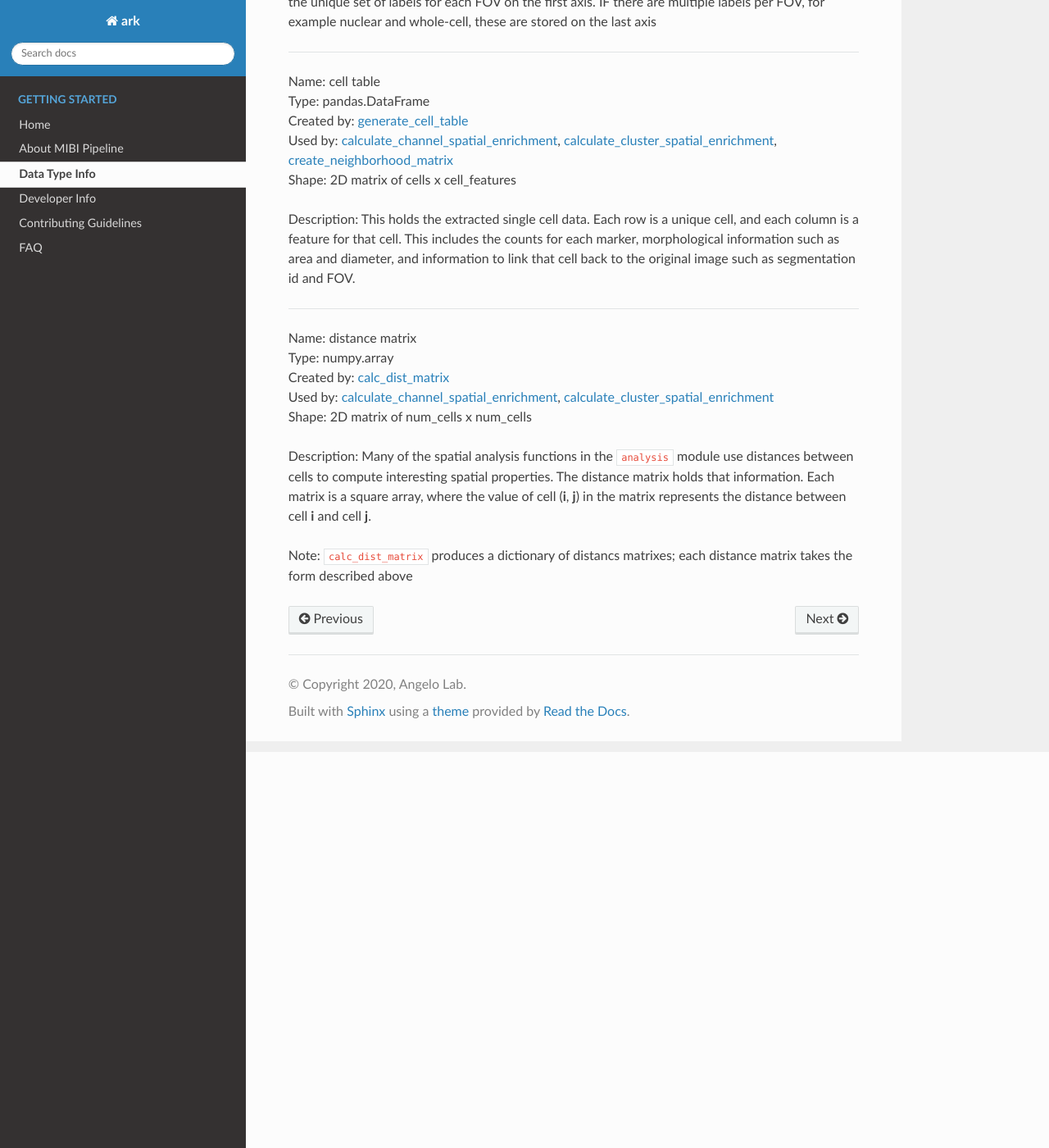
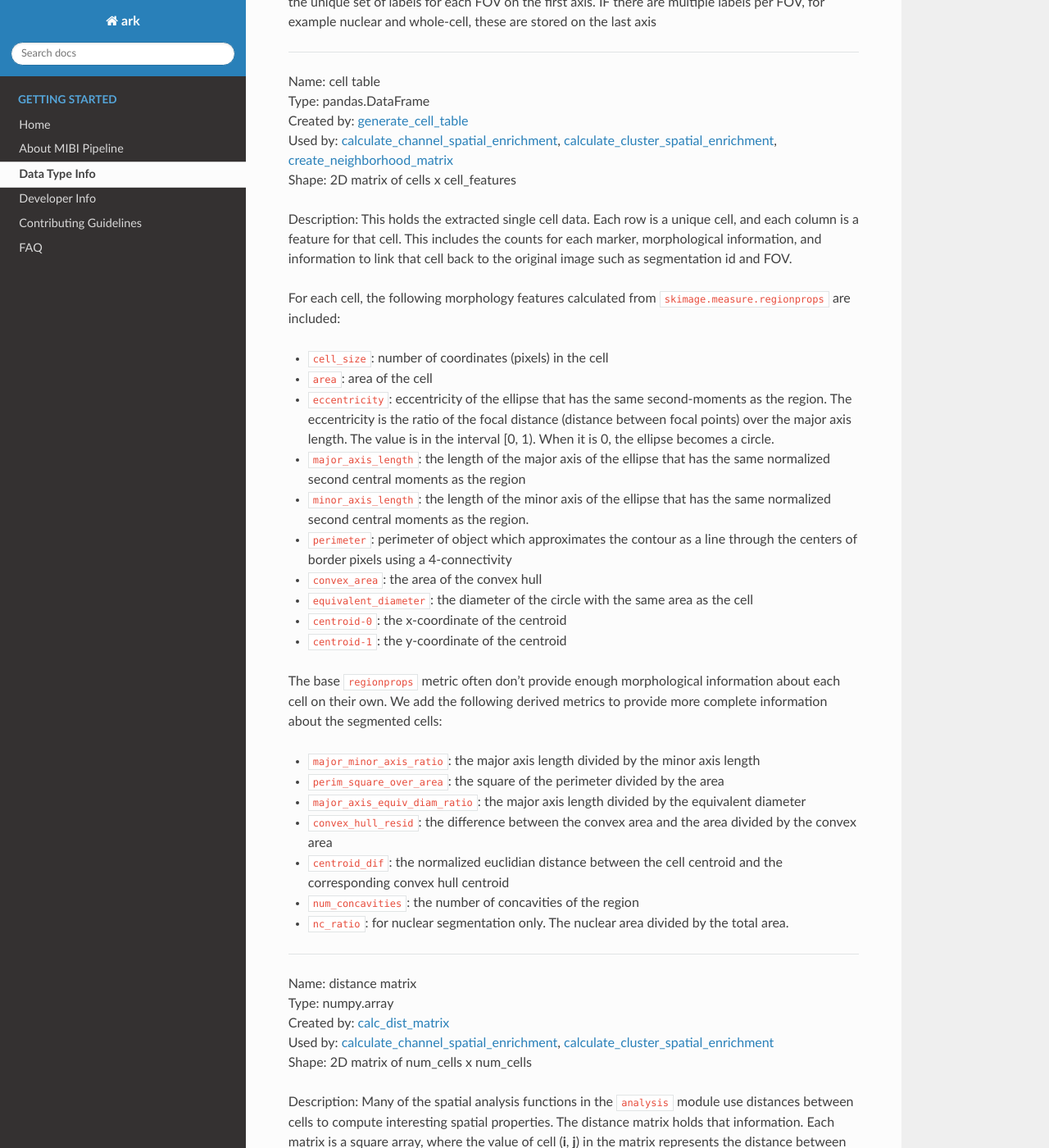
Before and after one commit to angelolab/ark-analysis, a Sphinx documentation site: the page built from docs/_rtd/data_types.md, in a window 1280 px wide and 1400 px high, scrolled down 483 px. Shown: the whole window at 82% size. Built offline with Sphinx 7.4.7 and the Read the Docs theme 2.0.0, drawn with Linux system fonts in a browser that asks for light colours; pages that are not in the unit, such as notebooks, are missing from menus.

Commit message:
Update cell table description to include morphology metrics (#411)
* Add morphology information to cell table description in docs

* Make feature names look cooler

* Add base morphology descriptions

* Fill in num_concavities description

* Separate base and derived regionprops features

* Add link to to documentation for cell table features

* Change documentation for cell_size

```diff
--- a/docs/_rtd/data_types.md
+++ b/docs/_rtd/data_types.md
@@ -21,7 +21,29 @@ Used by: [calculate_channel_spatial_enrichment](https://ark-analysis.readthedocs
 [create_neighborhood_matrix](https://ark-analysis.readthedocs.io/en/latest/_markdown/ark.segmentation.html#ark.segmentation.marker_quantification.generate_cell_data)
 Shape: 2D matrix of cells x cell_features
 
-Description: This holds the extracted single cell data. Each row is a unique cell, and each column is a feature for that cell. This includes the counts for each marker, morphological information such as area and diameter, and information to link that cell back to the original image such as segmentation id and FOV.
+Description: This holds the extracted single cell data. Each row is a unique cell, and each column is a feature for that cell. This includes the counts for each marker, morphological information, and information to link that cell back to the original image such as segmentation id and FOV.
+
+For each cell, the following morphology features calculated from `skimage.measure.regionprops` are included:
+
+* `cell_size`: number of coordinates (pixels) in the cell
+* `area`: area of the cell
+* `eccentricity`: eccentricity of the ellipse that has the same second-moments as the region. The eccentricity is the ratio of the focal distance (distance between focal points) over the major axis length. The value is in the interval [0, 1). When it is 0, the ellipse becomes a circle.
+* `major_axis_length`: the length of the major axis of the ellipse that has the same normalized second central moments as the region
+* `minor_axis_length`: the length of the minor axis of the ellipse that has the same normalized second central moments as the region.
+* `perimeter`: perimeter of object which approximates the contour as a line through the centers of border pixels using a 4-connectivity
+* `convex_area`: the area of the convex hull
+* `equivalent_diameter`: the diameter of the circle with the same area as the cell
+* `centroid-0`: the x-coordinate of the centroid
+* `centroid-1`: the y-coordinate of the centroid
+
+The base `regionprops` metric often don't provide enough morphological information about each cell on their own. We add the following derived metrics to provide more complete information about the segmented cells:
+* `major_minor_axis_ratio`: the major axis length divided by the minor axis length
+* `perim_square_over_area`: the square of the perimeter divided by the area
+* `major_axis_equiv_diam_ratio`: the major axis length divided by the equivalent diameter
+* `convex_hull_resid`: the difference between the convex area and the area divided by the convex area
+* `centroid_dif`: the normalized euclidian distance between the cell centroid and the corresponding convex hull centroid
+* `num_concavities`: the number of concavities of the region
+* `nc_ratio`: for nuclear segmentation only. The nuclear area divided by the total area.
 
 ---
 
```
Also changed, not shown: 1 other file.
